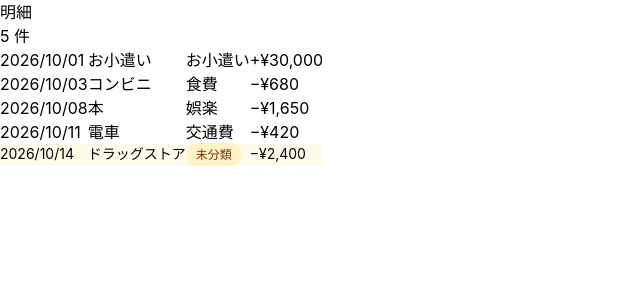
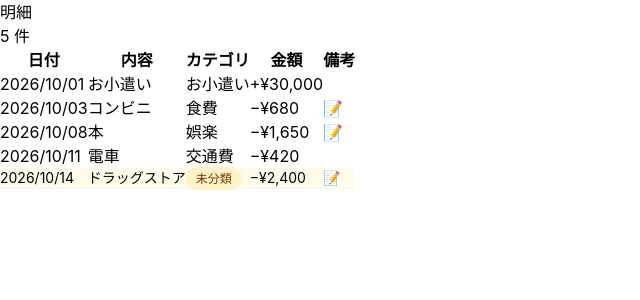
Before and after one commit to spin-dd/kawanaka-react-tutorial, a React (Vite) app: page / in a window 1280 px wide. Shown: the top 300 px of the page, without its empty margins (0-640 px from the left). Built offline with nearby package versions, Linux system fonts and the light colour scheme.

Commit message:
指摘された箇所の修正

```diff
--- a/src/components/EntryList.tsx
+++ b/src/components/EntryList.tsx
@@ -6,6 +6,15 @@ function EntryList({ entries }: { entries: Entry[] }) {
     <h2>明細</h2>
     <span>{entries.length} 件</span>
     <table>
+      <thead>
+        <tr>
+          <th>日付</th>
+          <th>内容</th>
+          <th>カテゴリ</th>
+          <th>金額</th>
+          <th>備考</th>
+        </tr>
+      </thead>
       <tbody>
         {entries.map((entry) => (
           <EntryRow key={entry.id} entry={entry} />
--- a/src/components/EntryRow.tsx
+++ b/src/components/EntryRow.tsx
@@ -8,6 +8,7 @@ function EntryRow({ entry }: { entry: Entry }) {
             <td>{entry.title}</td>
             <td><span className={isUncategorized ? "rounded-full px-2.5 py-1 text-xs font-medium bg-amber-100 text-amber-900" : ""}>{entry.category}</span></td>
             <td>{entry.type === 'income' ? '+' : '−'}¥{Math.abs(entry.amount).toLocaleString()}</td>
+            <td>{entry.note !== "" ? "📝" : ""}</td>
         </tr>
     )
 }
--- a/src/pages/Home.tsx
+++ b/src/pages/Home.tsx
@@ -1,5 +1,5 @@
-import  {sampleEntries} from '../data/sampleEntries'//sampleEntries を読み込む行
-import EntryList from '../components/EntryList' //EntryList を読み込む行
+import  {sampleEntries} from '../data/sampleEntries'
+import EntryList from '../components/EntryList'
 
 function Home() {
   return <EntryList entries={sampleEntries} />
```
Lines whose indentation alone changed are shown as unchanged.
